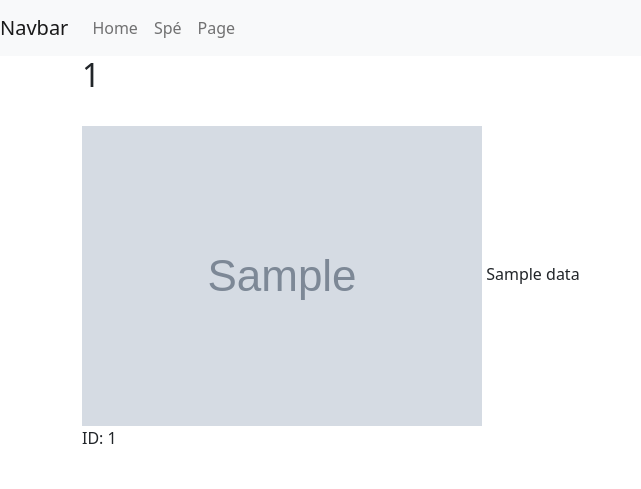
After one commit to dimitrivergoz/DisneyQuiz, a Flask app: template templates/page.html in a window 1280 px wide. The commit adds this page. Shown: the top 489 px of the page, without its empty margins (0-641 px from the left). Run offline with Flask 2, Linux system fonts and the light colour scheme; the template is opened without the code that fills it: most values are stand-ins (such as "Sample title", 1, 10 or a date in 2020); grey boxes marked "Sample" are stand-in pictures; parts of the project's set-up code (start-up, migrations or seed data) failed here and were passed over.

Commit message:
Ajout d'aléatoire sur les pages /page/

```diff
--- a/api.py
+++ b/api.py
@@ -1,8 +1,9 @@
 import requests
 import json
-response = requests.get('https://api.disneyapi.dev/characters/')
+import random
+random_page = random.randint(0,149)
+response = requests.get('https://api.disneyapi.dev/characters?page='+str(random_page))
 data = json.loads(response.content)
-
 list_id = []
 for i in data['data']:
     list_id.append(i['name'])
--- a/app.py
+++ b/app.py
@@ -42,5 +42,18 @@ def spe():
     data = json.loads(response.content)
     return render_template('spe.html', name=data['name'], url=data['imageUrl'],data=data,list_name=list_name, list_id=list_id,random_ajout=random_ajout, random_number=random_number)
 
+
+
+@app.route('/page/', methods=['GET'])
+def page():
+    random_page = random.randint(0,149)
+    response = requests.get('https://api.disneyapi.dev/characters?page='+str(random_page))
+    data = json.loads(response.content)
+    list_id = []
+    for i in data['data']:
+        list_id.append(i['name'])
+    return render_template('page.html', list_id=data )
+
+
 if __name__ == '__main__':
     app.run(debug=True)
--- a/templates/includes/_navbar.html
+++ b/templates/includes/_navbar.html
@@ -9,7 +9,8 @@
           <a class="nav-link" href="/">Home</span></a>
         </li>
         <li class="nav-item">
-          <a class="nav-link" href="/spe/">Spé</a>
+          <a class="nav-link" href="/spe/">Spé</a></li>
+          <a class="nav-link" href="/page/">Page</a>
         </li>
       </ul>
     </div>
--- /dev/null
+++ b/templates/page.html
@@ -0,0 +1,17 @@
+{% extends 'layout.html' %}
+
+ {% block body %}
+    <div>
+        <h2>{{page_id}}</h2>
+    </br>
+        {% for datas in list_id['data'] %}
+            {% if datas['_id'] != 7442  %}
+                <img src="{{datas['imageUrl']}}" alt="">
+                <span>{{datas['name']}}</span>
+                <p>ID: {{ datas['_id']}}</p>
+                <br>
+            {% endif %}
+        {% endfor %}
+
+    </div>
+ {% endblock %}
```
